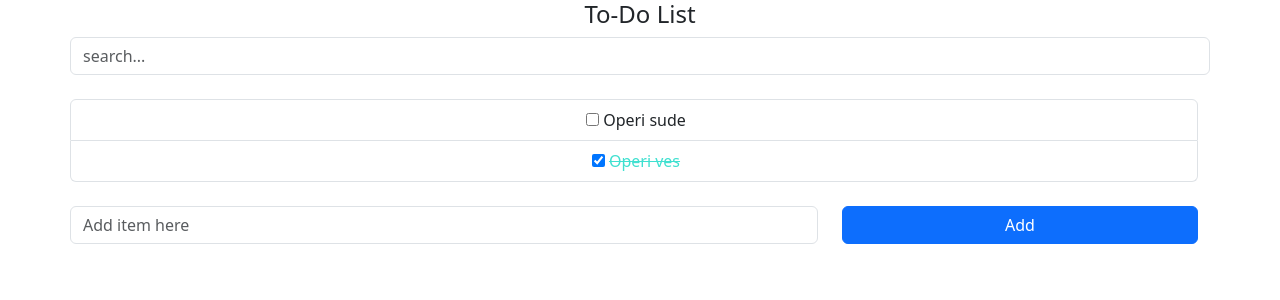
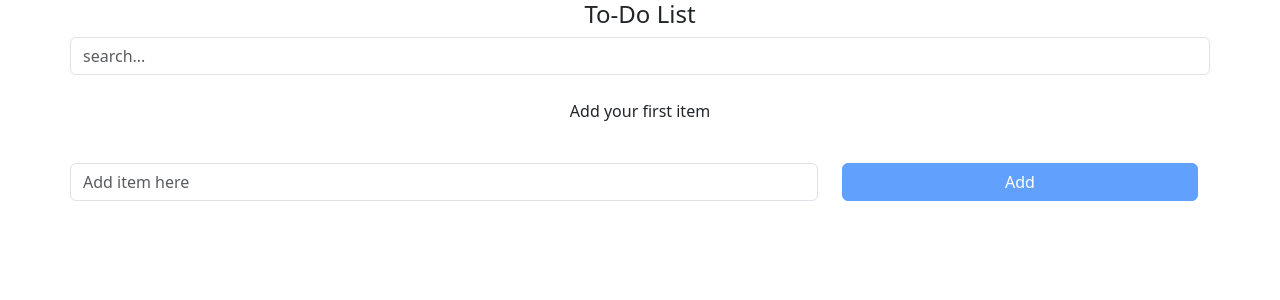
Before and after one commit to sgrdic/to_do_app, a React (Create React App) app: page / in a window 1280 px wide. Shown: the top 300 px of the page. Built offline with nearby package versions, Linux system fonts and the light colour scheme.

Commit message:
add empty state, fix search

```diff
--- a/src/AddItemForm.js
+++ b/src/AddItemForm.js
@@ -19,7 +19,7 @@ function AddItemForm(props) {
       </Col>
 
       <Col xs={4}>
-        <Button className='m-0 floatRight fullWidth' onClick={() => {
+        <Button disabled={text.length===0} className='m-0 floatRight fullWidth' onClick={() => {
           props.addItem(text);
           setText('')
         }} variant="primary">Add</Button>
--- a/src/HighLevelContainer.js
+++ b/src/HighLevelContainer.js
@@ -9,20 +9,20 @@ function HighLevelContainer (props) {
   const [toDoItems, setToDoItems] = useState([]);
   const [searchText, setSearchText] = useState('')
 
-  useEffect(() => {
-    setToDoItems([
-      {
-        id:2,
-        text:'Operi sude',
-        isCompleted: false,
-      },
-      {
-        id:1,
-        text:'Operi ves',
-        isCompleted: true,
-      }
-    ])
-  }, [])
+  // useEffect(() => {
+  //   setToDoItems([
+  //     {
+  //       id:2,
+  //       text:'Operi sude',
+  //       isCompleted: false,
+  //     },
+  //     {
+  //       id:1,
+  //       text:'Operi ves',
+  //       isCompleted: true,
+  //     }
+  //   ])
+  // }, [])
 
   const toggleCompleted = (idOfElementClicked) => {
     setToDoItems((previous) => {
@@ -50,7 +50,7 @@ function HighLevelContainer (props) {
 
   const filteredToDoItems = () => {
     return toDoItems.filter(toDoItem => {
-      return toDoItem.text.startsWith(searchText)
+      return toDoItem.text.toUpperCase().startsWith(searchText.toUpperCase())
     })
   };
 
@@ -68,7 +68,9 @@ function HighLevelContainer (props) {
   return (
     <Container>
       <Row className='mb-4'><SearchBar input={searchText} userInput={handleUserInput}/></Row>
-      <Row><ToDoItems toggleCompleted={toggleCompleted} items={filteredToDoItems()}/></Row>
+      <Row>
+        {toDoItems.length > 0 ? <ToDoItems toggleCompleted={toggleCompleted} items={filteredToDoItems()}/> : <p>Add your first item</p>}
+      </Row>
       <Row className='mt-4'><AddItemForm addItem={addItem} /></Row>
     </Container>
   )
```
